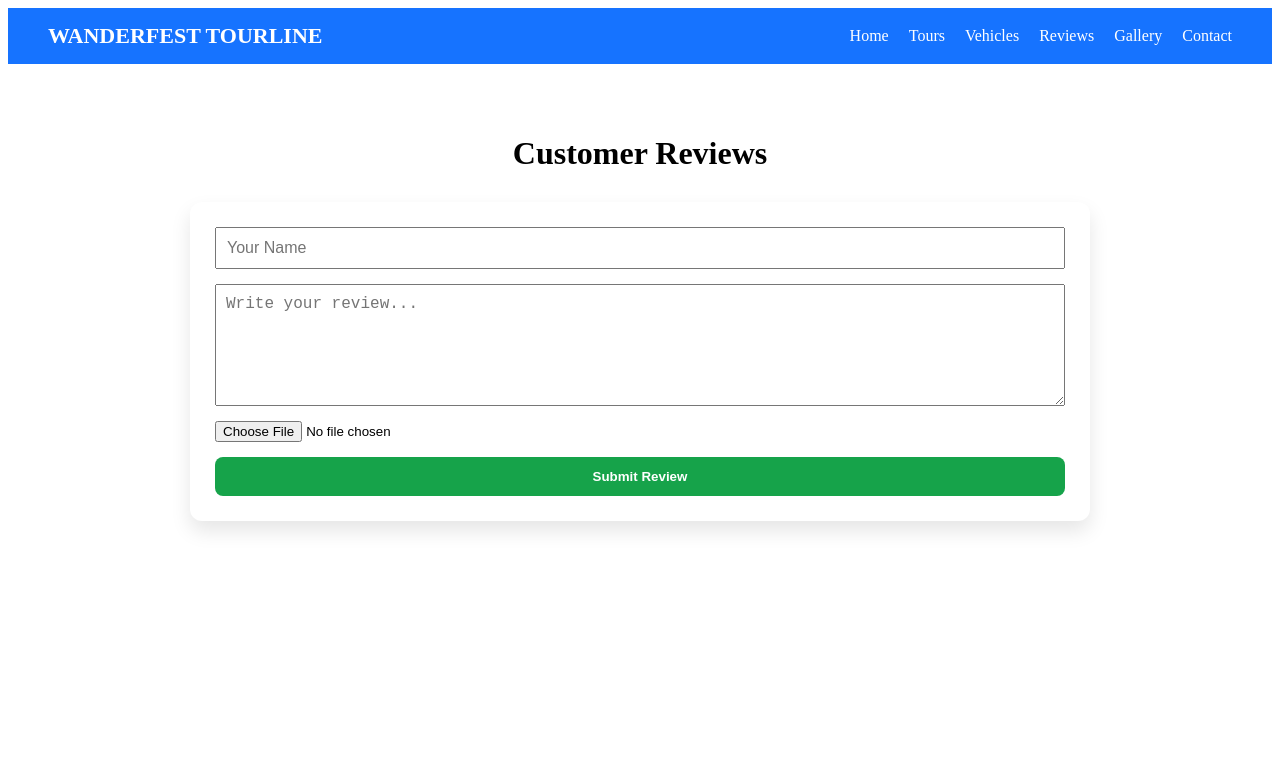
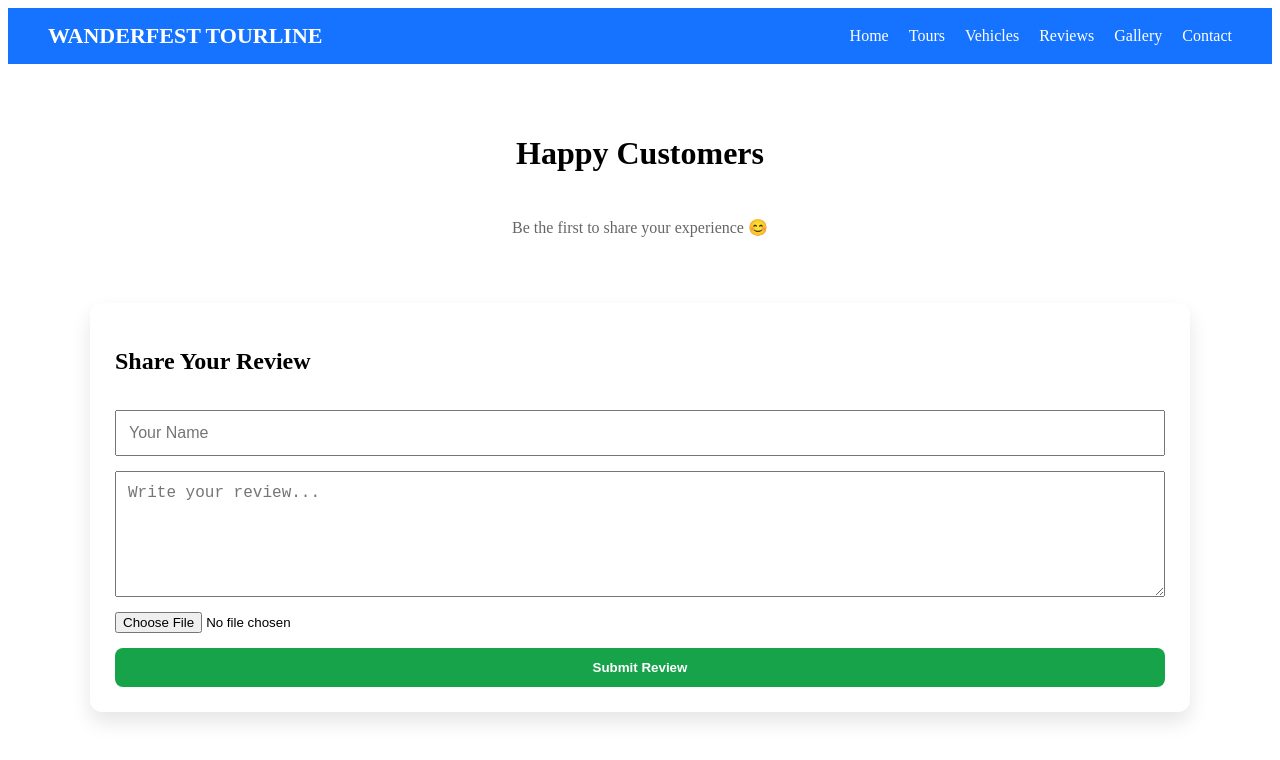
Before and after one commit to ShyamN11/wanderfest-baseline, a React (Vite) app: page /reviews in a window 1280 px wide. Shown: the top 760 px of the page. Built offline with nearby package versions, Linux system fonts and the light colour scheme.

Commit message:
Persist and show all customer reviews

```diff
--- a/src/pages/Reviews.jsx
+++ b/src/pages/Reviews.jsx
@@ -1,10 +1,23 @@
-import { useState } from "react";
+import { useEffect, useState } from "react";
 
 function Reviews() {
   const [reviews, setReviews] = useState([]);
   const [name, setName] = useState("");
   const [message, setMessage] = useState("");
   const [image, setImage] = useState(null);
+
+  /* LOAD SAVED REVIEWS */
+  useEffect(() => {
+    const saved = localStorage.getItem("wanderfest_reviews");
+    if (saved) {
+      setReviews(JSON.parse(saved));
+    }
+  }, []);
+
+  /* SAVE REVIEWS */
+  useEffect(() => {
+    localStorage.setItem("wanderfest_reviews", JSON.stringify(reviews));
+  }, [reviews]);
 
   const handleSubmit = (e) => {
     e.preventDefault();
@@ -18,6 +31,7 @@ function Reviews() {
       name,
       message,
       image: image ? URL.createObjectURL(image) : null,
+      date: new Date().toLocaleDateString(),
     };
 
     setReviews([newReview, ...reviews]);
@@ -27,13 +41,35 @@ function Reviews() {
   };
 
   return (
-    <div style={{ maxWidth: "900px", margin: "auto", padding: "50px" }}>
+    <div style={pageStyle}>
       <h1 style={{ textAlign: "center", marginBottom: "30px" }}>
-        Customer Reviews
+        Happy Customers
       </h1>
+
+      {/* REVIEWS LIST */}
+      <div style={reviewGrid}>
+        {reviews.length === 0 && (
+          <p style={{ textAlign: "center", color: "#666" }}>
+            Be the first to share your experience 😊
+          </p>
+        )}
+
+        {reviews.map((r, i) => (
+          <div key={i} style={reviewCard}>
+            {r.image && (
+              <img src={r.image} alt="Customer" style={reviewImage} />
+            )}
+            <h3>{r.name}</h3>
+            <small>{r.date}</small>
+            <p>{r.message}</p>
+          </div>
+        ))}
+      </div>
 
       {/* REVIEW FORM */}
       <form onSubmit={handleSubmit} style={formStyle}>
+        <h2>Share Your Review</h2>
+
         <input
           type="text"
           placeholder="Your Name"
@@ -59,45 +95,57 @@ function Reviews() {
           Submit Review
         </button>
       </form>
-
-      {/* REVIEWS LIST */}
-      <div style={{ marginTop: "40px" }}>
-        {reviews.map((r, i) => (
-          <div key={i} style={reviewCard}>
-            {r.image && (
-              <img
-                src={r.image}
-                alt="Customer"
-                style={{ width: "100%", borderRadius: "10px" }}
-              />
-            )}
-            <h3>{r.name}</h3>
-            <p>{r.message}</p>
-          </div>
-        ))}
-      </div>
     </div>
   );
 }
 
 /* STYLES */
+const pageStyle = {
+  maxWidth: "1100px",
+  margin: "auto",
+  padding: "50px 20px",
+};
+
+const reviewGrid = {
+  display: "grid",
+  gridTemplateColumns: "repeat(auto-fit, minmax(260px, 1fr))",
+  gap: "20px",
+  marginBottom: "50px",
+};
+
+const reviewCard = {
+  background: "#fff",
+  padding: "20px",
+  borderRadius: "12px",
+  boxShadow: "0 5px 15px rgba(0,0,0,0.1)",
+  textAlign: "center",
+};
+
+const reviewImage = {
+  width: "100%",
+  height: "200px",
+  objectFit: "contain",
+  borderRadius: "10px",
+  marginBottom: "10px",
+};
+
 const formStyle = {
-  display: "flex",
-  flexDirection: "column",
-  gap: "15px",
   background: "#fff",
   padding: "25px",
   borderRadius: "12px",
   boxShadow: "0 10px 20px rgba(0,0,0,0.1)",
+  display: "flex",
+  flexDirection: "column",
+  gap: "15px",
 };
 
 const inputStyle = {
-  padding: "10px",
+  padding: "12px",
   fontSize: "16px",
 };
 
 const textareaStyle = {
-  padding: "10px",
+  padding: "12px",
   fontSize: "16px",
   minHeight: "100px",
 };
@@ -108,16 +156,8 @@ const buttonStyle = {
   padding: "12px",
   border: "none",
   borderRadius: "8px",
+  fontWeight: "bold",
   cursor: "pointer",
-  fontWeight: "bold",
-};
-
-const reviewCard = {
-  background: "#fff",
-  padding: "20px",
-  marginBottom: "20px",
-  borderRadius: "12px",
-  boxShadow: "0 5px 15px rgba(0,0,0,0.1)",
 };
 
 export default Reviews;
```
